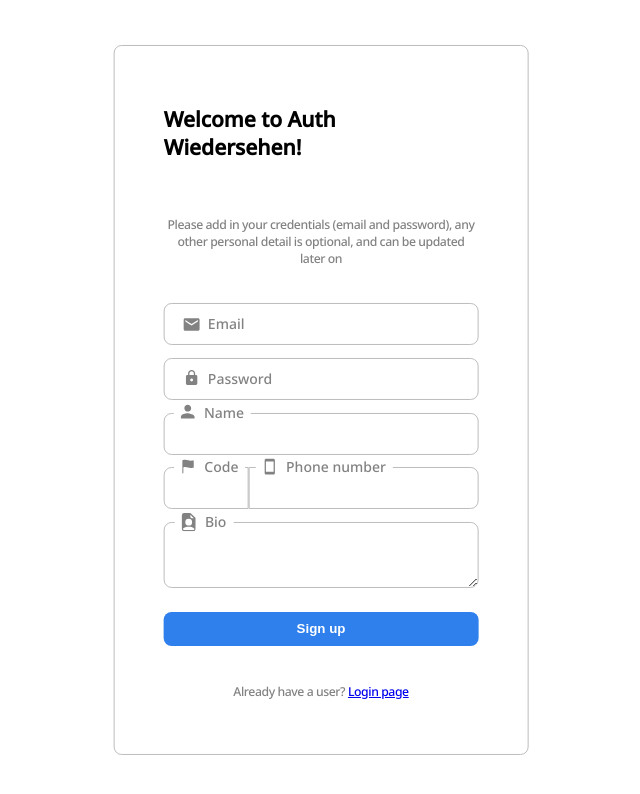
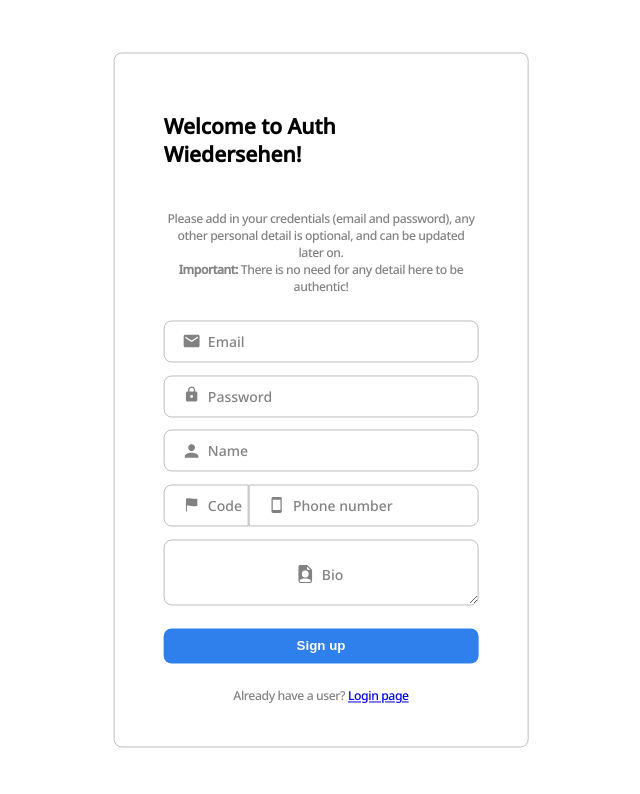
Before and after one commit to Cedrus81/ChatApp-frontend, a React (Vite) app: page /signup in a window 1280 px wide. Shown: the top 794 px of the page, without its empty margins (319-959 px from the left). Built offline with nearby package versions, Linux system fonts and the light colour scheme.

Commit message:
added in errors to signup, fixed floating labels

```diff
--- a/src/assets/scss/pages/login.scss
+++ b/src/assets/scss/pages/login.scss
@@ -8,6 +8,9 @@
     h1{
         font-size: 18px;
         color: #333;
+    }
+    p, pre{
+        margin: 0;
     }
     form{
         display: flex;
@@ -22,7 +25,7 @@
                 align-items: center;
                 user-select: none;
                 position: absolute;
-                top: 50%;
+                top: 1.5rem;
                 transform: translateY(-50%);
                 left: 1rem;
                 padding-inline: 0.5rem;
@@ -46,24 +49,42 @@
                 border: 1px solid #BDBDBD;
                 border-radius: 8px;
                 outline:0;
-                &:focus+label,
-                &:valid+label{
+                transition: 0.2s;
+                &:focus + label,
+                &.floating + label{
                     background-color: #fff;
-                    transform: translate(-5%, -165%);
+                    top: 0;
+                    left: 0.75rem;
                     border-radius: 8px;
+                }
+                &.invalid:not(:focus){
+                    border: 1px solid rgb(201, 71, 71);
+                    box-shadow: 0 0 5px rgba(201, 71, 71, 0.3);
+                    & + label{
+                        color: #c94747;
+                    }
                 }
             }
 
             textarea {
                 height: 100%;
                 & + label{
-                top: 2em;
+                top: 50%;
+                left: 50%;
+                transform: translate(-50%, -50%);
                 }
-                &:focus+label,
-                &:valid+label{
-                    transform: translate(-5%, -199%);
+                &:focus + label,
+                &.floating + label{
+                   top: 0;
+                   left: 2.8rem;
                 }
 
+            }
+            .error-msg{
+                font-weight: 500;
+                color: #c94747;
+                padding-inline-start: 1em;
+                text-align: start;
             }
         }
         .multi-input-box{
--- a/src/assets/scss/setup/reset.scss
+++ /dev/null
@@ -1,46 +0,0 @@
-*, *:before, *:after{
-    box-sizing: border-box;
-}
-
-html, body, div, span, object, iframe, figure, h1, h2, h3, h4, h5, h6, p, blockquote, pre, a, code, em, img, small, strike, strong, sub, sup, tt, b, u, i, ol, ul, li, fieldset, form, label, table, caption, tbody, tfoot, thead, tr, th, td, main, canvas, embed, footer, header, nav, section, video{
-    margin: 0;
-    padding: 0;
-    border: 0;
-    font-size: 100%;
-    font: inherit;
-    vertical-align: baseline;
-    text-rendering: optimizeLegibility;
-    -webkit-font-smoothing: antialiased;
-    text-size-adjust: none;
-}
-
-footer, header, nav, section, main{
-    display: block;
-}
-
-body{
-    line-height: 1;
-}
-
-ol, ul{
-    list-style: none;
-}
-
-blockquote, q{
-    quotes: none;
-}
-
-blockquote:before, blockquote:after, q:before, q:after{
-    content: '';
-    content: none;
-}
-
-table{
-    border-collapse: collapse;
-    border-spacing: 0;
-}
-
-input{
-    -webkit-appearance: none;
-    border-radius: 0;
-}
--- a/src/schemas/index.ts
+++ b/src/schemas/index.ts
@@ -13,7 +13,7 @@ declare module 'yup' {
 yup.addMethod(yup.string, 'fromCountryList', function(message){
     return this.test('isFromList', message, function(value){
         const { path, createError } = this;
-        return countries.some(ctry => ctry.dial_code === value) || createError({path, message})
+        return countries.some(ctry => ctry.dial_code === value) || !value || createError({path, message})
     })
 })
 
--- a/src/views/Login.tsx
+++ b/src/views/Login.tsx
@@ -39,7 +39,6 @@ function Login() {
       }
       dispatch(signin(signinDto))
   }
-  console.log('rerendered')
   return (
     <section className='login window'>
       <h2>Auth Wiedersehen</h2>
--- a/src/views/Signup.tsx
+++ b/src/views/Signup.tsx
@@ -1,4 +1,4 @@
-import { FormEvent, useMemo, useRef } from "react"
+import { useMemo } from "react"
 import { useFormik } from "formik";
 import { IoMdLock, IoMdMail, IoMdPerson, IoMdPhonePortrait, IoIosFlag } from "react-icons/io"
 import { BsFillFileEarmarkPersonFill } from "react-icons/bs";
@@ -6,7 +6,7 @@ import { BsFillFileEarmarkPersonFill } from "react-icons/bs";
 import { Link } from "react-router-dom"
 import { countries } from "../data"
 import { signupSchema } from "../schemas";
-function Signup() {
+function Signup(this: any) {
     const {handleSubmit, errors, touched, isSubmitting,
         values,
         handleChange,
@@ -28,6 +28,23 @@ function Signup() {
         actions.resetForm()
     }
 
+    function inputClasses(field:string): string{
+        let classes = ''
+        classes += isInvalid(field) ? 'invalid ' : ''
+        classes += isFloating(field) ? 'floating' : ''
+        return classes
+    }
+
+    // invalid if data is invalid, isn't empty, field was already visited AND isn't focused (handled by CSS)
+    function isInvalid(field: string  ){
+        return (errors[field as keyof typeof values] && touched[field as keyof typeof values] && values[field as keyof typeof values])
+    }
+
+    // label should be floating as long as field isn't empty, or is focused (handled by the CSS)
+    function isFloating(field: string  ){
+        return values[field as keyof typeof values]
+    }
+
     const CountryDatalist = useMemo(() =>
             <datalist id="country-codes" >
                 {countries.map( country =>
@@ -39,34 +56,47 @@ function Signup() {
   return (
     <section className='login window'>
         <h2>Welcome to Auth Wiedersehen!</h2>
-        <p>Please add in your credentials (email and password), any other personal detail is optional, and can be updated later on</p>
+        <p>Please add in your credentials (email and password), any other personal detail is optional, and can be updated later on.
+            <br />
+            <b>Important:</b> There is no need for any detail here to be authentic!
+        </p>
         <form onSubmit={handleSubmit}>
             <div className="input-box">
-                <input value={values.email} onChange={handleChange} onBlur={handleBlur} id="email" type="text" className={errors.email && touched.email ? 'invalid' : ''} required />
+                <input value={values.email} onChange={handleChange} onBlur={handleBlur} id="email" type="text" className={inputClasses('email')}  />
                 <label htmlFor="email"><IoMdMail /> Email</label>
+                {values.email  && touched.email && <p className="error-msg">{errors.email}</p>}
             </div>
             <div className="input-box">
-                <input value={values.password} onChange={handleChange} onBlur={handleBlur} id="password" type="password" className={errors.password && touched.password ? 'invalid' : ''} required />
+                <input value={values.password} onChange={handleChange} onBlur={handleBlur} id="password" type="password" className={inputClasses('password')} />
                 <label htmlFor="password" className="input-password"><IoMdLock /> Password</label>
+                {values.password  && touched.password && <p className="error-msg">{errors.password}</p>}
+
             </div>
             <div className="input-box">
-                <input value={values.name} onChange={handleChange} onBlur={handleBlur} id="name" type="text" className={errors.name && touched.name ? 'invalid' : ''}  />
+                <input value={values.name} onChange={handleChange} onBlur={handleBlur} id="name" type="text" className={inputClasses('name')}  />
                 <label htmlFor="name"><IoMdPerson/> Name</label>
+                {values.name  && touched.name && <p className="error-msg">{errors.name}</p>}
             </div>
             <div className="multi-input-box">
                 <div className="input-box left">
-                    <input value={values.dial} onChange={handleChange} onBlur={handleBlur} id="dial" type="text" list="country-codes" className={errors.dial && touched.dial ? 'invalid' : ''}  />
+                    <input value={values.dial} onChange={handleChange} onBlur={handleBlur} id="dial" type="text" list="country-codes" className={inputClasses('dial')}  />
                     <label htmlFor="dial"><IoIosFlag /> Code </label>
+                    {values.dial  && touched.dial && <p className="error-msg">{errors.dial}</p>}
+
                     {CountryDatalist}
                 </div>
                 <div className="input-box right">
-                    <input value={values.phone} onChange={handleChange} onBlur={handleBlur} id="phone" type="tel" title="10 digits length, e.g. 0541234567" className={errors.phone && touched.phone ? 'invalid' : ''}  />
+                    <input value={values.phone} onChange={handleChange} onBlur={handleBlur} id="phone" type="text" title="10 digits length, e.g. 0541234567" className={inputClasses('phone')}  />
                     <label htmlFor="phone" ><IoMdPhonePortrait /> Phone number</label>
+                    {values.phone  && touched.phone && <p className="error-msg">{errors.phone}</p>}
+
                 </div>
             </div>
             <div className="input-box">
-                <textarea value={values.bio} onChange={handleChange} onBlur={handleBlur} id="bio" cols={30} ></textarea>
+                <textarea value={values.bio} onChange={handleChange} onBlur={handleBlur} id="bio" cols={30} className={inputClasses('bio')} ></textarea>
                 <label htmlFor="bio"><BsFillFileEarmarkPersonFill /> Bio</label>
+                {values.bio && touched.bio && <p className="error-msg">{errors.bio}</p>}
+
             </div>
             <button type="submit">Sign up</button>
         </form>
```
Also changed, not shown: src/assets/scss/setup/_helpers.scss (deleted, +0 -49 lines).
